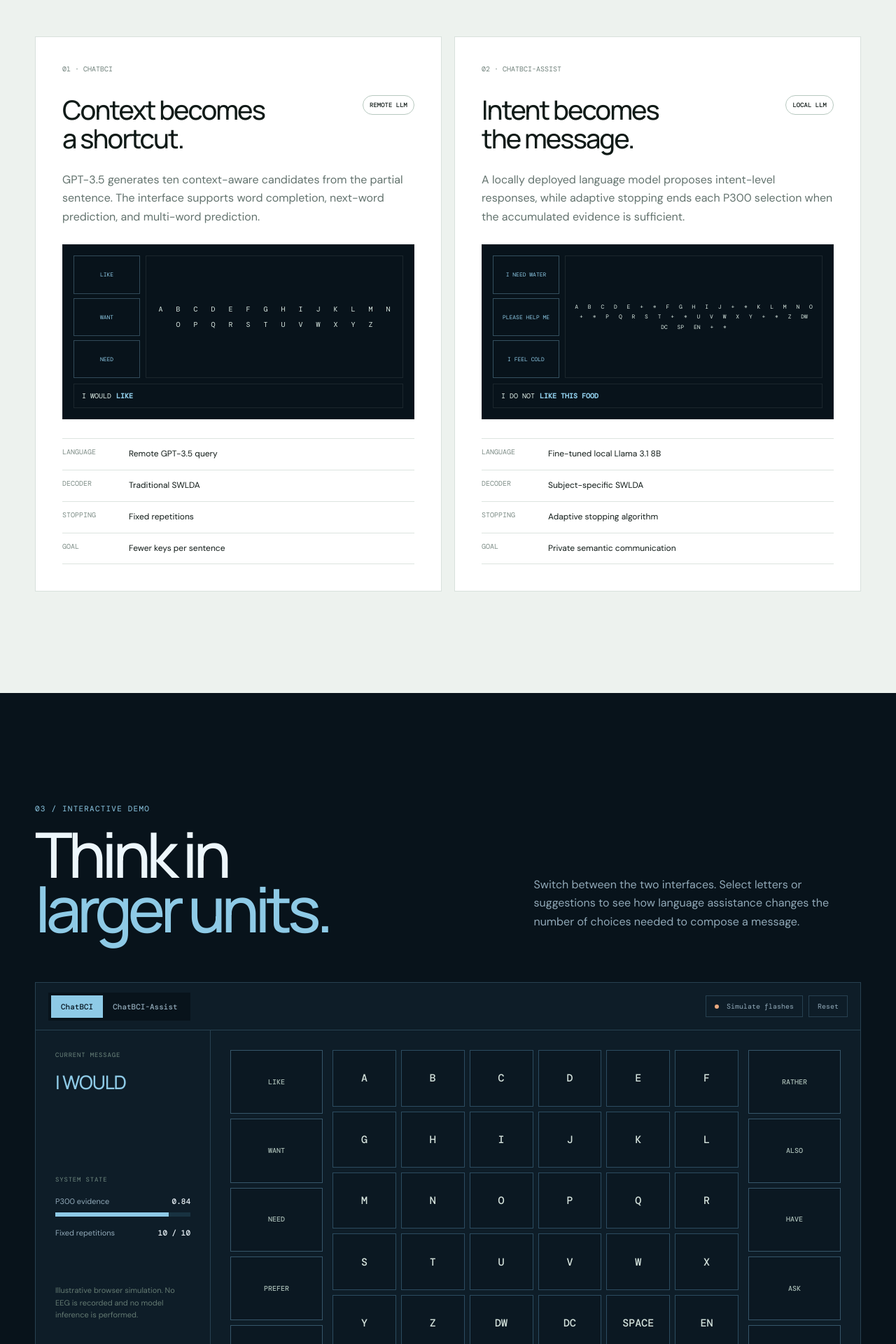
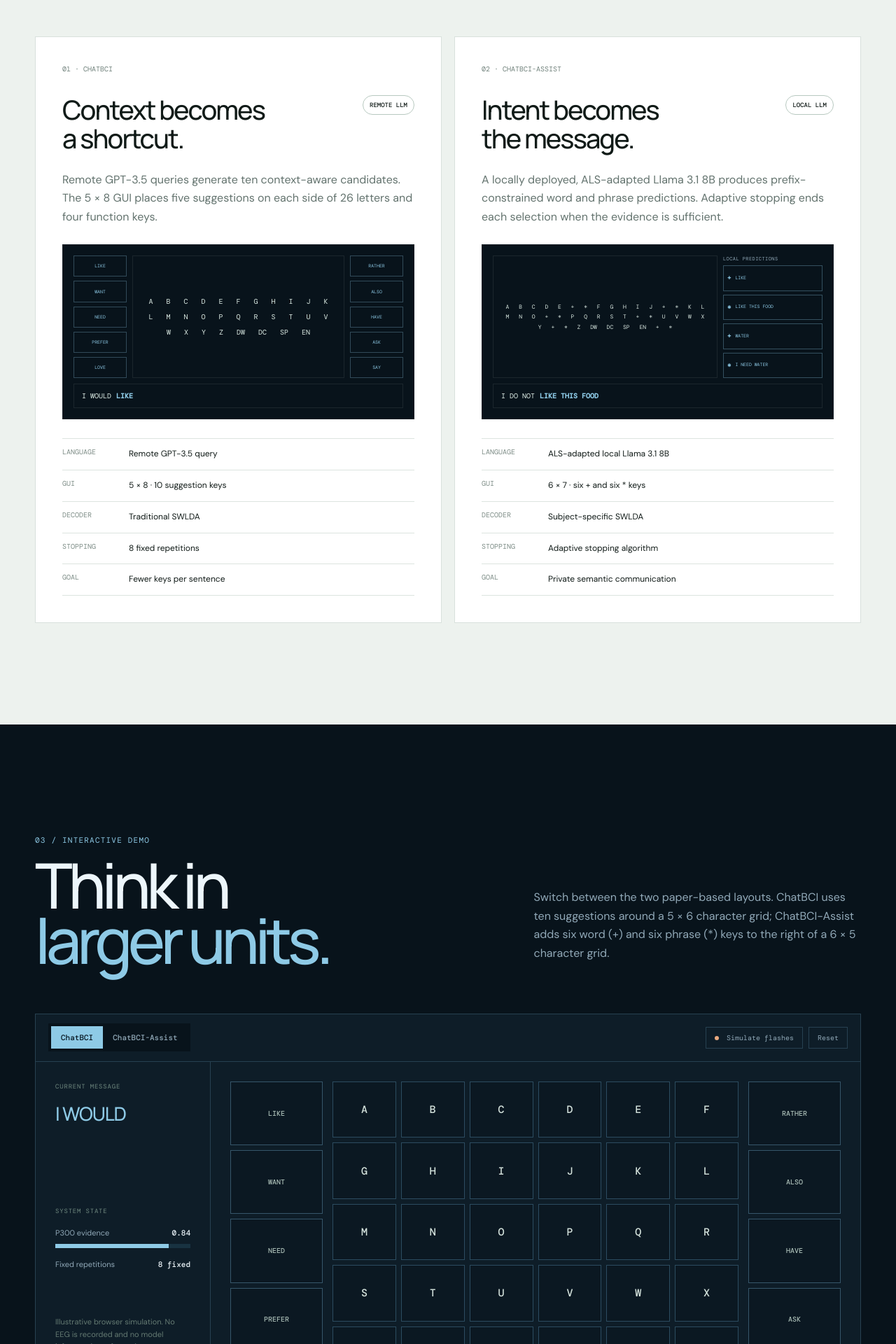
Before and after one commit to Jiazhen-Hong/jiazhenhong, a Jekyll site: the page projects/chatbci/index.html, which Jekyll copies as it is, in a window 1280 px wide. Shown: the part 3146-5066 px from the top of the page at 70% size. Built offline with Jekyll 4.4.1, drawn with Linux system fonts in a browser that asks for light colours; some of the changed text lies outside the part shown.

Commit message:
Align ChatBCI interfaces with published designs

```diff
--- a/projects/chatbci/app.js
+++ b/projects/chatbci/app.js
@@ -2,22 +2,24 @@
   chat: {
     initial: "I WOULD",
     suggestions: ["LIKE", "WANT", "NEED", "PREFER", "LOVE", "RATHER", "ALSO", "HAVE", "ASK", "SAY"],
-    language: "Word prediction",
-    location: "remote query",
+    language: "Word completion + prediction",
+    location: "remote GPT-3.5",
     evidence: 0.84,
-    repetitions: "10 / 10"
+    repetitions: "8 fixed"
   },
   assist: {
     initial: "I DO NOT",
-    suggestions: ["LIKE THIS FOOD", "NEED SOME WATER", "FEEL COMFORTABLE", "WANT TO REST", "NEED HELP", "FEEL COLD", "HAVE PAIN", "WANT TO LEAVE", "NEED A BREAK", "FEEL TIRED"],
-    language: "Intent prediction",
-    location: "local inference",
+    words: ["LIKE", "NEED", "FEEL", "WANT", "HAVE", "REST"],
+    phrases: ["LIKE THIS FOOD", "NEED SOME WATER", "I FEEL COLD", "WANT TO REST", "PLEASE HELP ME", "NEED A BREAK"],
+    language: "Word + phrase prediction",
+    location: "local Llama 3.1 8B",
     evidence: 0.76,
-    repetitions: "6 / 10"
+    repetitions: "Dynamic"
   }
 };
 
-const keys = "ABCDEFGHIJKLMNOPQRSTUVWXYZ".split("").concat(["DW", "DC", "SP", "EN"]);
+const chatKeys = "ABCDEFGHIJKLMNOPQRSTUVWXYZ".split("").concat(["DW", "DC", "SP", "EN"]);
+const assistBaseRows = ["ABCDE", "FGHIJ", "KLMNO", "PQRST", "UVWXY", ["Z", "DW", "DC", "SP", "EN"]];
 const state = { mode: "chat", text: MODES.chat.initial, selections: 0, characters: 0, timer: null, flashIndex: -1 };
 const keyboard = document.querySelector("#keyboard");
 const composedText = document.querySelector("#composedText");
@@ -33,28 +35,41 @@
 const flashButton = document.querySelector("#flashButton");
 
 function renderKeyboard() {
-  keyboard.replaceChildren(...keys.map((key) => {
+  const keys = state.mode === "chat" ? chatKeys.map((key) => ({ key })) : assistBaseRows.flatMap((row, index) => {
+    const base = Array.isArray(row) ? row : row.split("");
+    return [...base.map((key) => ({ key })), { key: "+", suggestion: MODES.assist.words[index], kind: "word" }, { key: "*", suggestion: MODES.assist.phrases[index], kind: "phrase" }];
+  });
+  keyboard.replaceChildren(...keys.map(({ key, suggestion, kind }) => {
     const button = document.createElement("button");
     button.type = "button";
     button.textContent = key === "SP" ? "SPACE" : key;
     button.dataset.key = key;
-    button.setAttribute("aria-label", key === "SP" ? "Space" : key === "DC" ? "Delete character" : key === "DW" ? "Delete word" : key === "EN" ? "Finish message" : `Letter ${key}`);
-    button.addEventListener("click", () => selectKey(key));
+    if (kind) button.dataset.predictionKind = kind;
+    button.setAttribute("aria-label", suggestion ? `${kind === "word" ? "Word" : "Phrase"} prediction: ${suggestion}` : key === "SP" ? "Space" : key === "DC" ? "Delete character" : key === "DW" ? "Delete word" : key === "EN" ? "Finish message" : `Letter ${key}`);
+    button.addEventListener("click", () => suggestion ? selectSuggestion(suggestion) : selectKey(key));
     return button;
   }));
 }
 
 function renderSuggestions() {
-  const list = MODES[state.mode].suggestions;
-  [document.querySelector("#leftSuggestions"), document.querySelector("#rightSuggestions")].forEach((column, columnIndex) => {
-    column.replaceChildren(...list.slice(columnIndex * 5, columnIndex * 5 + 5).map((suggestion) => {
-      const button = document.createElement("button");
-      button.type = "button";
-      button.textContent = suggestion;
-      button.addEventListener("click", () => selectSuggestion(suggestion));
-      return button;
-    }));
-  });
+  const left = document.querySelector("#leftSuggestions");
+  const right = document.querySelector("#rightSuggestions");
+  const makeButton = (suggestion, kind = "") => {
+    const button = document.createElement("button");
+    button.type = "button";
+    if (kind) button.dataset.predictionKind = kind;
+    button.textContent = kind ? `${kind === "word" ? "+" : "*"}  ${suggestion}` : suggestion;
+    button.addEventListener("click", () => selectSuggestion(suggestion));
+    return button;
+  };
+  if (state.mode === "chat") {
+    left.replaceChildren(...MODES.chat.suggestions.slice(0, 5).map((suggestion) => makeButton(suggestion)));
+    right.replaceChildren(...MODES.chat.suggestions.slice(5).map((suggestion) => makeButton(suggestion)));
+  } else {
+    left.replaceChildren();
+    const predictions = MODES.assist.words.flatMap((word, index) => [[word, "word"], [MODES.assist.phrases[index], "phrase"]]);
+    right.replaceChildren(...predictions.map(([suggestion, kind]) => makeButton(suggestion, kind)));
+  }
 }
 
 function normalizeText(text) { return text.replace(/\s+/g, " ").trim(); }
@@ -103,6 +118,7 @@
   lab.classList.toggle("assist-mode", mode === "assist");
   document.querySelectorAll("[data-mode]").forEach((button) => button.classList.toggle("active", button.dataset.mode === mode));
   stopFlashes();
+  renderKeyboard();
   renderSuggestions();
   updateStats();
 }
@@ -111,9 +127,10 @@
   const buttons = [...keyboard.querySelectorAll("button")];
   buttons.forEach((button) => button.classList.remove("flash"));
   state.flashIndex = (state.flashIndex + 1) % buttons.length;
-  const row = Math.floor(state.flashIndex / 6);
-  if (state.flashIndex % 2 === 0) buttons.filter((_, index) => Math.floor(index / 6) === row).forEach((button) => button.classList.add("flash"));
-  else buttons.filter((_, index) => index % 6 === state.flashIndex % 6).forEach((button) => button.classList.add("flash"));
+  const columns = state.mode === "assist" ? 7 : 6;
+  const row = Math.floor(state.flashIndex / columns);
+  if (state.flashIndex % 2 === 0) buttons.filter((_, index) => Math.floor(index / columns) === row).forEach((button) => button.classList.add("flash"));
+  else buttons.filter((_, index) => index % columns === state.flashIndex % columns).forEach((button) => button.classList.add("flash"));
 }
 
 function toggleFlashes() {
--- a/projects/chatbci/index.html
+++ b/projects/chatbci/index.html
@@ -125,30 +125,33 @@
           <article class="system-card chat reveal">
             <div class="system-index mono">01 · CHATBCI</div>
             <div class="system-title"><h3>Context becomes<br>a shortcut.</h3><span>REMOTE LLM</span></div>
-            <p>GPT-3.5 generates ten context-aware candidates from the partial sentence. The interface supports word completion, next-word prediction, and multi-word prediction.</p>
-            <div class="mini-interface" aria-hidden="true">
-              <div class="mini-suggestions"><i>LIKE</i><i>WANT</i><i>NEED</i></div>
-              <div class="mini-grid">A B C D E F G H I J K L M N O P Q R S T U V W X Y Z</div>
+            <p>Remote GPT-3.5 queries generate ten context-aware candidates. The 5 × 8 GUI places five suggestions on each side of 26 letters and four function keys.</p>
+            <div class="mini-interface chat-mini" aria-hidden="true">
+              <div class="mini-suggestions"><i>LIKE</i><i>WANT</i><i>NEED</i><i>PREFER</i><i>LOVE</i></div>
+              <div class="mini-grid">A B C D E F G H I J K L M N O P Q R S T U V W X Y Z DW DC SP EN</div>
+              <div class="mini-suggestions"><i>RATHER</i><i>ALSO</i><i>HAVE</i><i>ASK</i><i>SAY</i></div>
               <div class="mini-text">I WOULD <b>LIKE</b></div>
             </div>
             <ul>
               <li><span>Language</span>Remote GPT-3.5 query</li>
+              <li><span>GUI</span>5 × 8 · 10 suggestion keys</li>
               <li><span>Decoder</span>Traditional SWLDA</li>
-              <li><span>Stopping</span>Fixed repetitions</li>
+              <li><span>Stopping</span>8 fixed repetitions</li>
               <li><span>Goal</span>Fewer keys per sentence</li>
             </ul>
           </article>
           <article class="system-card assist reveal">
             <div class="system-index mono">02 · CHATBCI-ASSIST</div>
             <div class="system-title"><h3>Intent becomes<br>the message.</h3><span>LOCAL LLM</span></div>
-            <p>A locally deployed language model proposes intent-level responses, while adaptive stopping ends each P300 selection when the accumulated evidence is sufficient.</p>
+            <p>A locally deployed, ALS-adapted Llama 3.1 8B produces prefix-constrained word and phrase predictions. Adaptive stopping ends each selection when the evidence is sufficient.</p>
             <div class="mini-interface assist-mini" aria-hidden="true">
-              <div class="mini-suggestions"><i>I NEED WATER</i><i>PLEASE HELP ME</i><i>I FEEL COLD</i></div>
               <div class="mini-grid">A B C D E + * F G H I J + * K L M N O + * P Q R S T + * U V W X Y + * Z DW DC SP EN + *</div>
+              <div class="mini-predictions"><span>LOCAL PREDICTIONS</span><i><b>+</b> LIKE</i><i><b>*</b> LIKE THIS FOOD</i><i><b>+</b> WATER</i><i><b>*</b> I NEED WATER</i></div>
               <div class="mini-text">I DO NOT <b>LIKE THIS FOOD</b></div>
             </div>
             <ul>
-              <li><span>Language</span>Fine-tuned local Llama 3.1 8B</li>
+              <li><span>Language</span>ALS-adapted local Llama 3.1 8B</li>
+              <li><span>GUI</span>6 × 7 · six + and six * keys</li>
               <li><span>Decoder</span>Subject-specific SWLDA</li>
               <li><span>Stopping</span>Adaptive stopping algorithm</li>
               <li><span>Goal</span>Private semantic communication</li>
@@ -162,7 +165,7 @@
       <div class="shell">
         <div class="section-head split reveal">
           <div><p class="section-label mono">03 / INTERACTIVE DEMO</p><h2>Think in<br><em>larger units.</em></h2></div>
-          <p>Switch between the two interfaces. Select letters or suggestions to see how language assistance changes the number of choices needed to compose a message.</p>
+          <p>Switch between the two paper-based layouts. ChatBCI uses ten suggestions around a 5 × 6 character grid; ChatBCI-Assist adds six word (+) and six phrase (*) keys to the right of a 6 × 5 character grid.</p>
         </div>
         <div class="lab reveal">
           <div class="lab-toolbar">
@@ -179,22 +182,22 @@
               <p class="mono status-label">SYSTEM STATE</p>
               <div class="state-row"><span>P300 evidence</span><strong id="evidenceValue">0.84</strong></div>
               <div class="evidence-track"><i id="evidenceTrack"></i><b id="stopLine" title="Adaptive stopping threshold"></b></div>
-              <div class="state-row"><span id="stopLabel">Fixed repetitions</span><strong id="repetitionValue">10 / 10</strong></div>
+              <div class="state-row"><span id="stopLabel">Fixed repetitions</span><strong id="repetitionValue">8 fixed</strong></div>
               <p class="lab-note">Illustrative browser simulation. No EEG is recorded and no model inference is performed.</p>
             </aside>
             <div class="speller-wrap">
-              <div class="suggestion-column" id="leftSuggestions" aria-label="Language suggestions"></div>
+              <div class="suggestion-column" id="leftSuggestions" aria-label="Language suggestions on the left"></div>
               <div class="keyboard-panel">
                 <div class="keyboard" id="keyboard" aria-label="P300 speller keyboard"></div>
                 <div class="keyboard-legend"><span><i class="target-dot"></i> selectable key</span><span><i class="flash-dot"></i> current flash</span></div>
               </div>
-              <div class="suggestion-column" id="rightSuggestions" aria-label="More language suggestions"></div>
+              <div class="suggestion-column" id="rightSuggestions" aria-label="Language predictions"></div>
             </div>
           </div>
           <div class="lab-metrics">
             <div><span class="mono">SELECTIONS</span><strong id="selectionCount">0</strong><small>brain-driven choices</small></div>
             <div><span class="mono">CHARACTERS / SELECTION</span><strong id="charRate">0.0</strong><small>in this simulation</small></div>
-            <div><span class="mono">LANGUAGE MODE</span><strong id="languageMode">Word prediction</strong><small id="languageLocation">remote query</small></div>
+            <div><span class="mono">LANGUAGE MODE</span><strong id="languageMode">Word completion + prediction</strong><small id="languageLocation">remote GPT-3.5</small></div>
           </div>
         </div>
       </div>
@@ -208,8 +211,8 @@
       <div class="loop" aria-label="ChatBCI closed-loop workflow">
         <article class="reveal"><span>01</span><div class="loop-icon eye"><i></i></div><h3>Attend</h3><p>The user focuses on a desired key while rows and columns flash.</p></article>
         <article class="reveal"><span>02</span><div class="loop-icon wave"><i></i></div><h3>Detect</h3><p>A P300 response identifies the row and column containing the target.</p></article>
-        <article class="reveal"><span>03</span><div class="loop-icon decode"><i></i></div><h3>Decode</h3><p>ChatBCI uses traditional SWLDA with fixed repetitions. ChatBCI-Assist uses subject-specific SWLDA with adaptive stopping.</p></article>
-        <article class="reveal"><span>04</span><div class="loop-icon language"><i></i></div><h3>Assist</h3><p>The language model updates candidate words or intent-level responses.</p></article>
+        <article class="reveal"><span>03</span><div class="loop-icon decode"><i></i></div><h3>Decode</h3><p>ChatBCI uses traditional SWLDA with eight fixed repetitions. ChatBCI-Assist uses subject-specific SWLDA with adaptive stopping.</p></article>
+        <article class="reveal"><span>04</span><div class="loop-icon language"><i></i></div><h3>Assist</h3><p>Remote GPT-3.5 supplies ChatBCI suggestions; a locally deployed, ALS-adapted Llama 3.1 8B supplies ChatBCI-Assist word and phrase predictions.</p></article>
       </div>
     </section>
 
@@ -229,13 +232,13 @@
           <article class="metric-card reveal"><span class="mono">KEYSTROKES</span><strong>−53.22%</strong><p>Fewer selections in the copy-spelling task.</p><div class="bar"><i style="--value:53.22%"></i></div></article>
           <article class="metric-card reveal"><span class="mono">INFORMATION RATE</span><strong>+229.48%</strong><p>Increase in character-based information transfer rate.</p><div class="bar"><i style="--value:82%"></i></div></article>
           <article class="metric-feature assist-metric reveal">
-            <span class="mono">CHATBCI-ASSIST · ONLINE</span>
+            <span class="mono">CHATBCI-ASSIST · SEMANTIC SPELLING</span>
             <strong>30.7<small> char/min</small></strong>
-            <h3>record-level spelling speed</h3>
-            <p>With 105.2 bits/min conventional ITR in the reported online evaluation.</p>
+            <h3>intent-level composition</h3>
+            <p>Average character rate in the semantic-spelling task.</p>
           </article>
-          <article class="metric-card reveal"><span class="mono">SEMANTIC RATE</span><strong>147.1</strong><p>bits/min semantic information transfer rate.</p><div class="bar blue"><i style="--value:92%"></i></div></article>
-          <article class="metric-card reveal"><span class="mono">PRIVACY</span><strong>Local</strong><p>The language model can run on-device without a remote query.</p><div class="bar blue"><i style="--value:100%"></i></div></article>
+          <article class="metric-card reveal"><span class="mono">COPY SPELLING</span><strong>19.7</strong><p>characters/min average in the copy-spelling task.</p><div class="bar blue"><i style="--value:64%"></i></div></article>
+          <article class="metric-card reveal"><span class="mono">INFORMATION RATE</span><strong>105.2</strong><p>bits/min average estimated ITR; semantic ITR reached 147.1 bits/min.</p><div class="bar blue"><i style="--value:92%"></i></div></article>
         </div>
         <p class="evidence-note reveal">ChatBCI values are reported in the 2026 <em>Scientific Reports</em> article. ChatBCI-Assist values are reported in the 2026 <em>IEEE Transactions on Biomedical Engineering</em> article. Metrics use different task definitions and should not be treated as a direct head-to-head comparison.</p>
       </div>
```
Also changed, not shown: projects/chatbci/styles.css.
